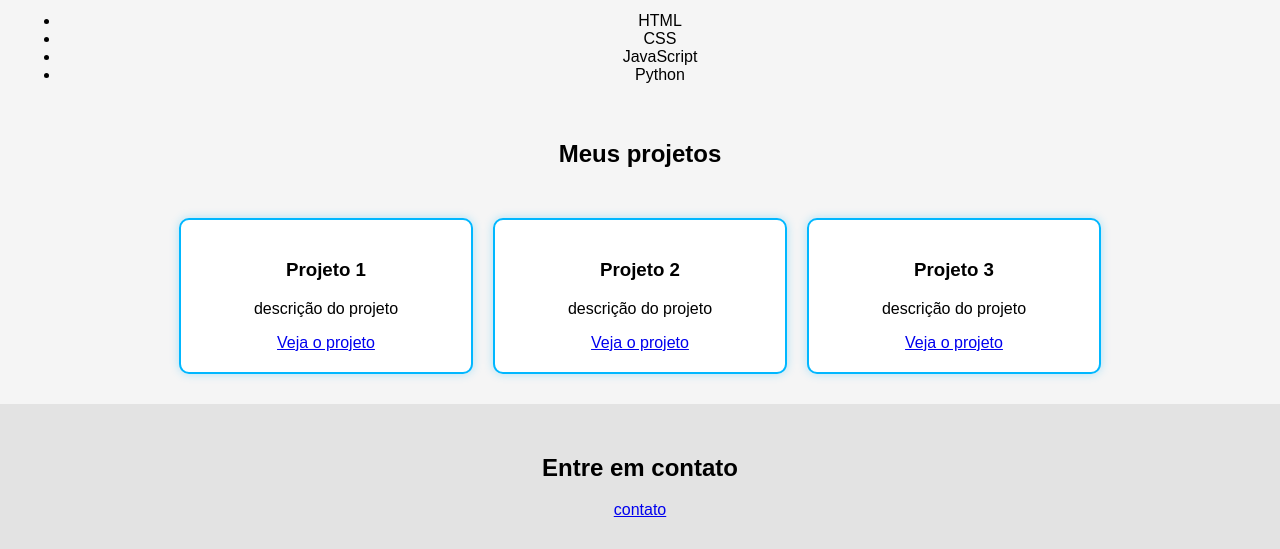
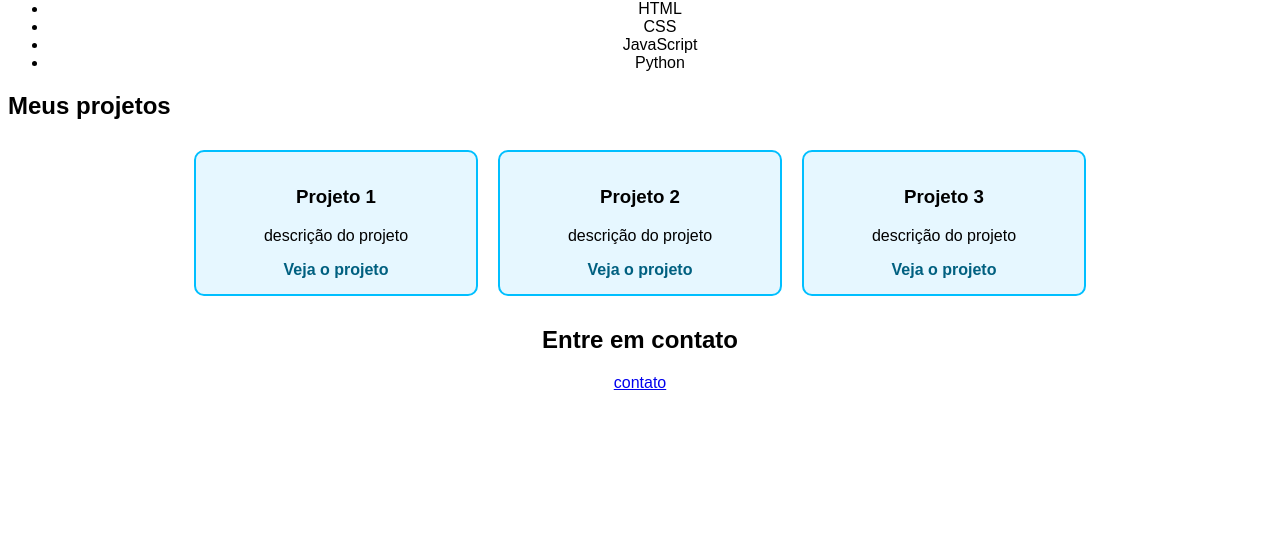
Before and after one commit to DiovaniProf/portfolio, a plain HTML site: page index.html in a window 1280 px wide. Shown: the part 394-943 px from the top of the page. After the commit the page ends 800 px from the top, so only its background shows below. Drawn offline with Linux system fonts and the light colour scheme.

Commit message:
projetos lado a lado

```diff
--- a/index.html
+++ b/index.html
@@ -8,50 +8,45 @@
 
     <style>
         body {
-            font-family: Arial, Helvetica, sans-serif;
-            margin: 0;
-            background-color: #f5f5f5;
+            font-family: Arial, sans-serif;
         }
 
-        header {
+        header, footer {
             text-align: center;
-            padding: 20px;
         }
 
-        /* Área dos projetos */
+        /* Estilizando a área dos projetos */
         .projetos-container {
             display: flex;
             justify-content: center;
             gap: 20px;
-            padding: 30px;
-            flex-wrap: wrap;
+            margin: 30px 0;
         }
 
-        .projeto-card {
-            border: 2px solid #00b7ff; /* Borda azul néon suave */
+        .projeto {
+            border: 2px solid #00bfff;
             border-radius: 10px;
-            padding: 20px;
+            padding: 15px;
             width: 250px;
             text-align: center;
-            background-color: #ffffff;
-            box-shadow: 0px 0px 10px rgba(0, 183, 255, 0.3);
-            transition: transform 0.3s;
+            background-color: #e6f7ff;
         }
 
-        .projeto-card:hover {
-            transform: scale(1.05);
+        .projeto a {
+            text-decoration: none;
+            font-weight: bold;
+            color: #006080;
         }
 
-        footer {
-            text-align: center;
-            padding: 30px;
-            background-color: #e3e3e3;
+        .projeto a:hover {
+            color: #003d4d;
         }
     </style>
 
 </head>
 
 <body>
+
 <header>
     <img src="Imagens/avatar.jpeg" alt="imagem de um jovem de toca" width="200">
     <p>Eu sou professor Diovani</p>
@@ -68,28 +63,26 @@
 </header>
 
 <main>
-        <h2 style="text-align:center;">Meus projetos</h2>
+    <h2>Meus projetos</h2>
 
     <div class="projetos-container">
-
-            <div class="projeto-card">
+        <div class="projeto">
             <h3>Projeto 1</h3>
             <p>descrição do projeto</p>
             <a href="#">Veja o projeto</a>
         </div>
 
-            <div class="projeto-card">
+        <div class="projeto">
             <h3>Projeto 2</h3>
             <p>descrição do projeto</p>
             <a href="#">Veja o projeto</a>
         </div>
 
-            <div class="projeto-card">
+        <div class="projeto">
             <h3>Projeto 3</h3>
             <p>descrição do projeto</p>
             <a href="#">Veja o projeto</a>
         </div>
-
     </div>
 </main>
 
@@ -97,6 +90,6 @@
     <h2>Entre em contato</h2>
     <a href="github">contato</a>
 </footer>
+
 </body>
-
 </html>
```
Lines whose indentation alone changed are shown as unchanged.
